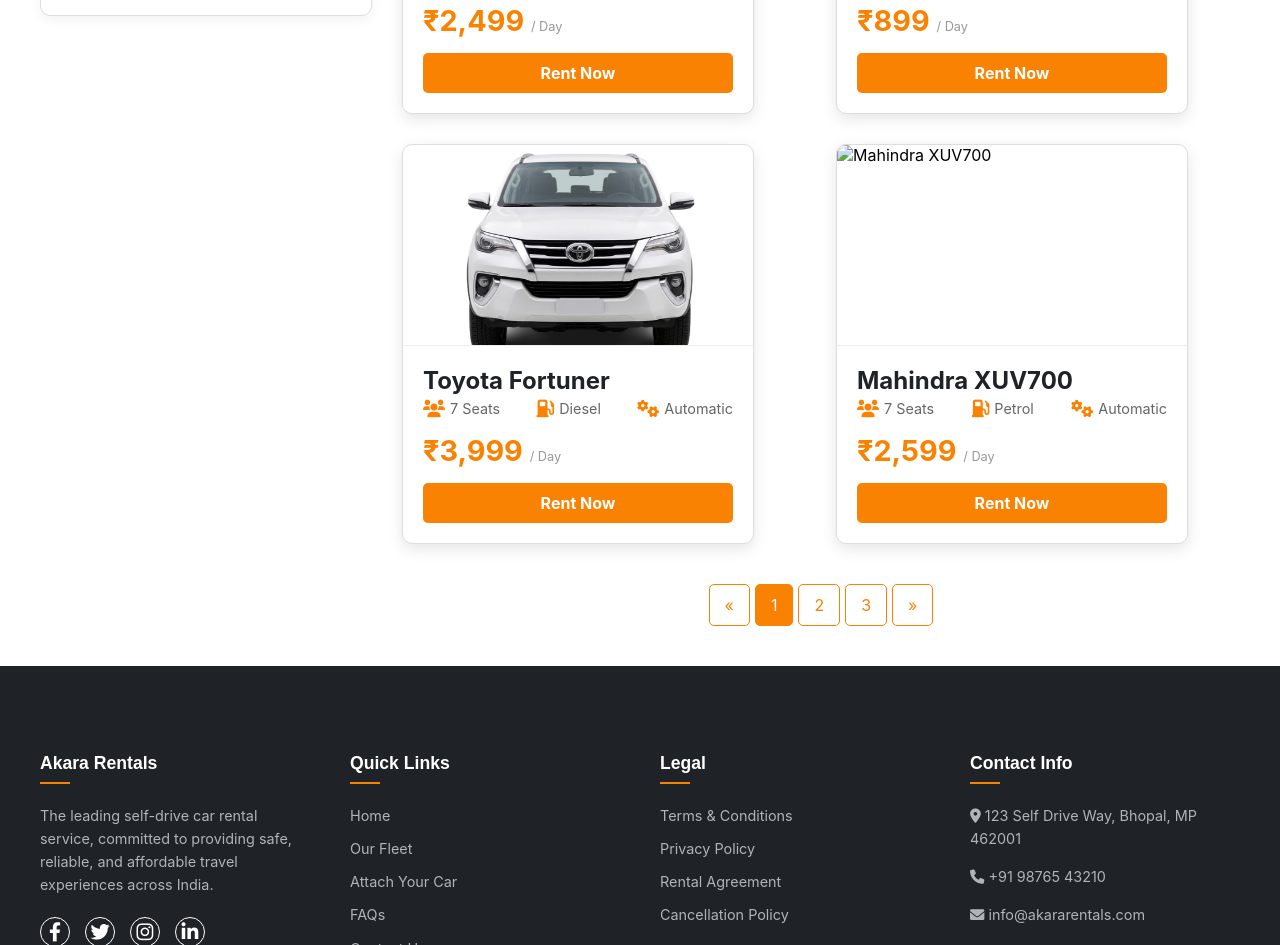
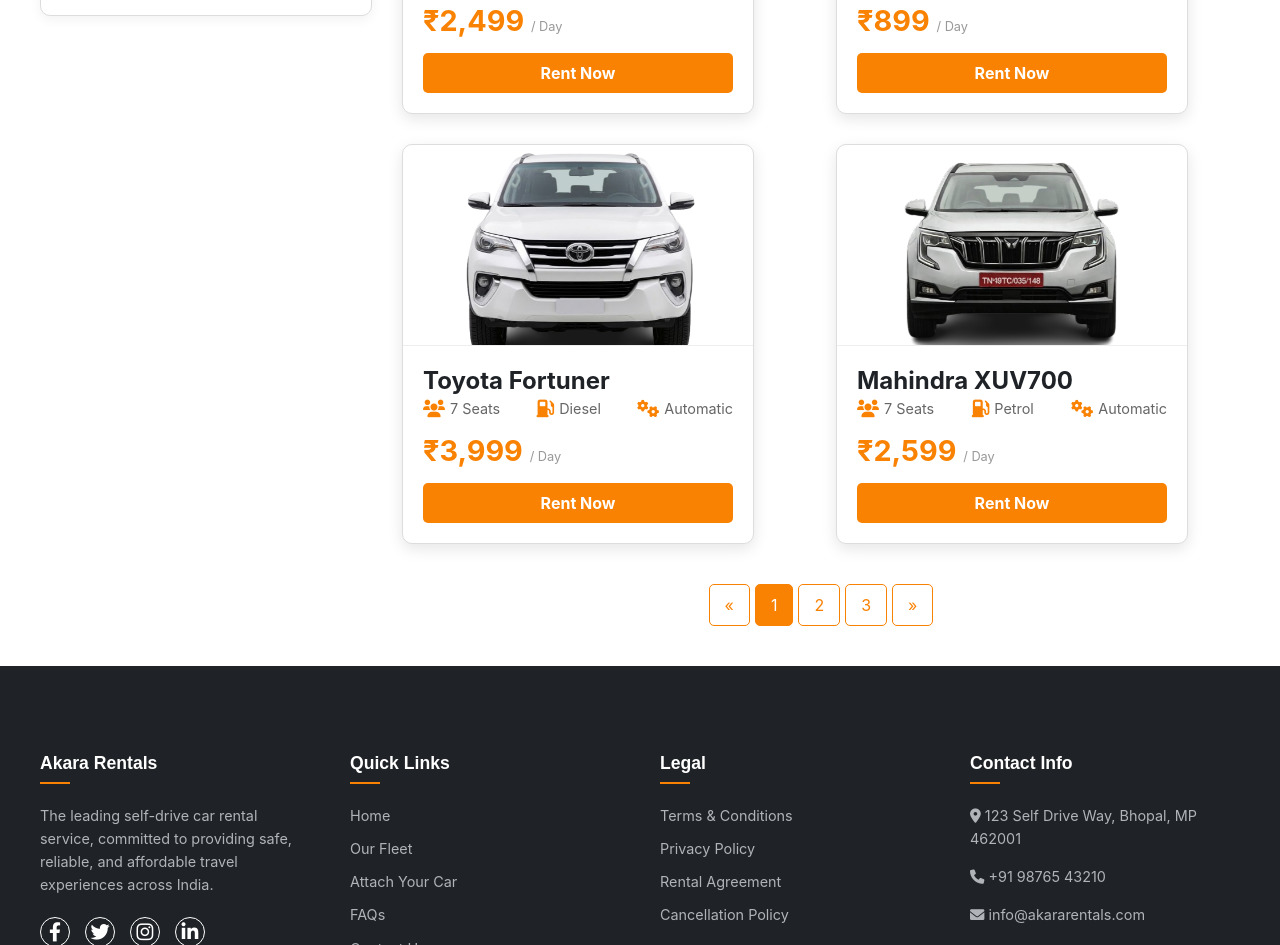
Before and after one commit to ayush-kumar-pandit/Car-Rental-Website, a plain HTML site: page fleet.html in a window 1280 px wide. Shown: the part 1133-2078 px from the top of the page. Drawn offline with Linux system fonts and the light colour scheme; a web font is replaced by a local one.

Commit message:
Images Updated

```diff
--- a/fleet.html
+++ b/fleet.html
@@ -196,11 +196,11 @@
 
                 <div class="car-card">
                     <div class="car-image-container">
-                        <img src="images/cars/xuv700.png" alt="Mahindra XUV700" class="slideshow-img" />
-                        <img src="images/cars/xuv700_2.png" alt="Mahindra XUV700" class="slideshow-img" />
-                        <img src="images/cars/xuv700_3.png" alt="Mahindra XUV700" class="slideshow-img" />
-                        <img src="images/cars/xuv700_4.png" alt="Mahindra XUV700" class="slideshow-img" />
-                        <img src="images/cars/xuv700_5.png" alt="Mahindra XUV700" class="slideshow-img" />
+                        <img src="images/cars/xuv700/xuv700_1.png" alt="Mahindra XUV700" class="slideshow-img" />
+                        <img src="images/cars/xuv700/xuv700_2.png" alt="Mahindra XUV700" class="slideshow-img" />
+                        <img src="images/cars/xuv700/xuv700_3.png" alt="Mahindra XUV700" class="slideshow-img" />
+                        <img src="images/cars/xuv700/xuv700_4.png" alt="Mahindra XUV700" class="slideshow-img" />
+                        <img src="images/cars/xuv700/xuv700_5.png" alt="Mahindra XUV700" class="slideshow-img" />
                     </div>
                     <div class="car-info">
                         <h3>Mahindra XUV700</h3>
```
